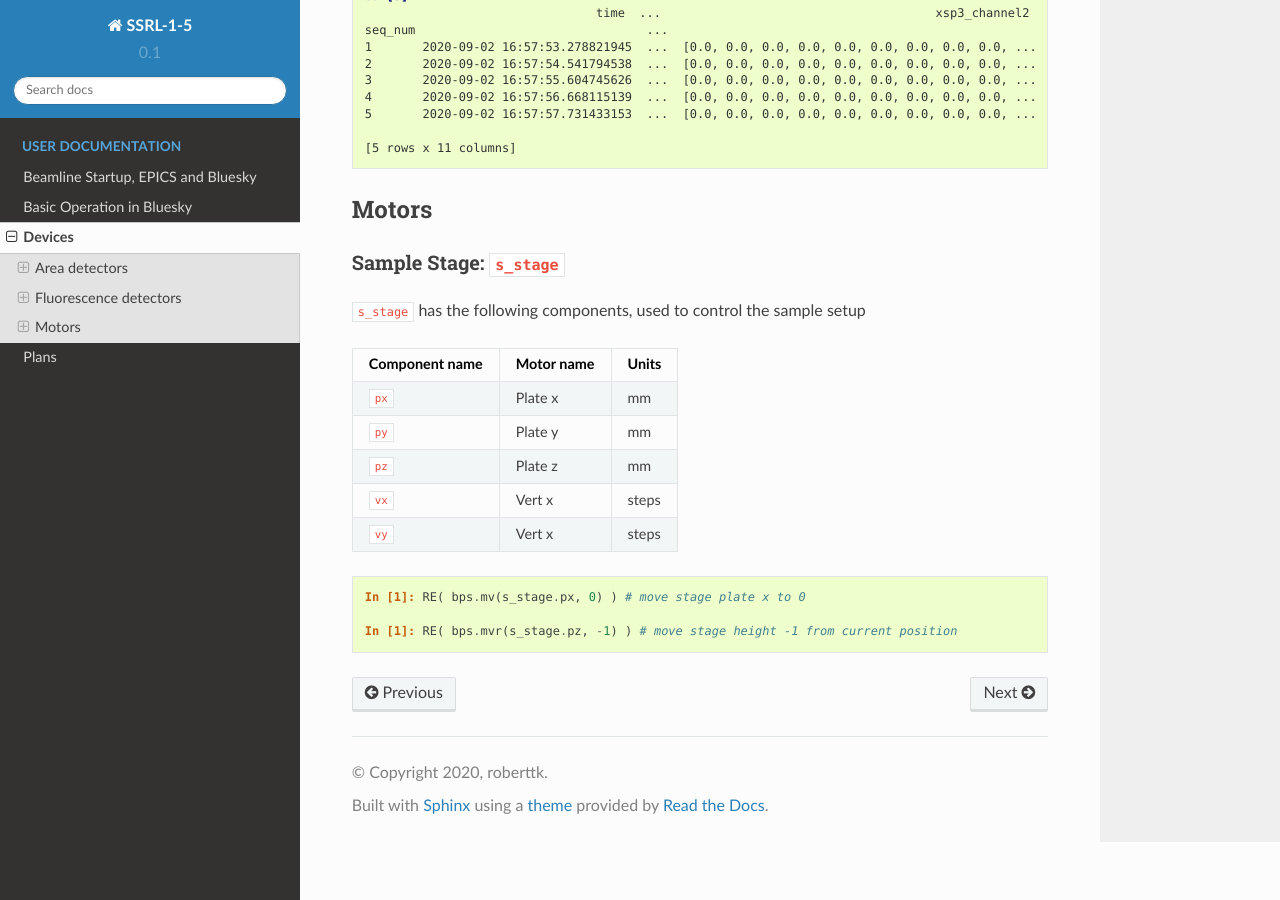
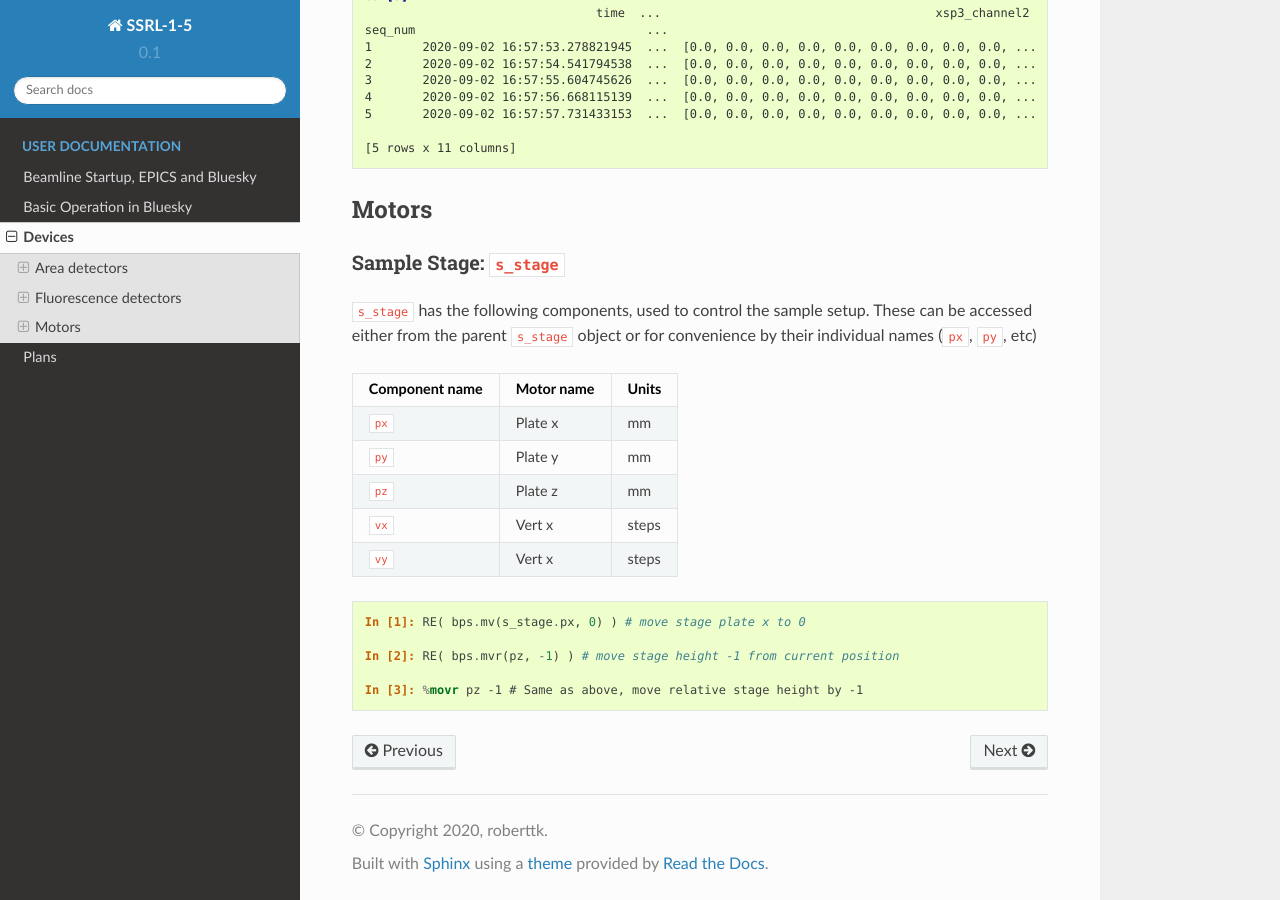
Before and after one commit to tangkong/SSRL-1-5, a Sphinx documentation site: the page built from docs/source/devices.rst, in a window 1280 px wide and 900 px high, scrolled down 1788 px. Built offline with Sphinx 7.4.7 and the Read the Docs theme 2.0.0, drawn with Linux system fonts in a browser that asks for light colours; pages that are not in the unit, such as notebooks, are missing from menus.

Commit message:
stage convenience definitions

```diff
--- a/docs/source/devices.rst
+++ b/docs/source/devices.rst
@@ -111,7 +111,9 @@ Motors
 Sample Stage: ``s_stage``
 -------------------------
 
-``s_stage`` has the following components, used to control the sample setup
+``s_stage`` has the following components, used to control the sample setup.
+These can be accessed either from the parent ``s_stage`` object or for
+convenience by their individual names (``px``, ``py``, etc)
 
 =================================== ======================= ==================
 Component name                      Motor name              Units
@@ -127,4 +129,6 @@ Component name                      Motor name              Units
 
     In [1]: RE( bps.mv(s_stage.px, 0) ) # move stage plate x to 0
 
-    In [1]: RE( bps.mvr(s_stage.pz, -1) ) # move stage height -1 from current position
+    In [2]: RE( bps.mvr(pz, -1) ) # move stage height -1 from current position
+
+    In [3]: %movr pz -1 # Same as above, move relative stage height by -1
```
Also changed, not shown: 1 other file.
